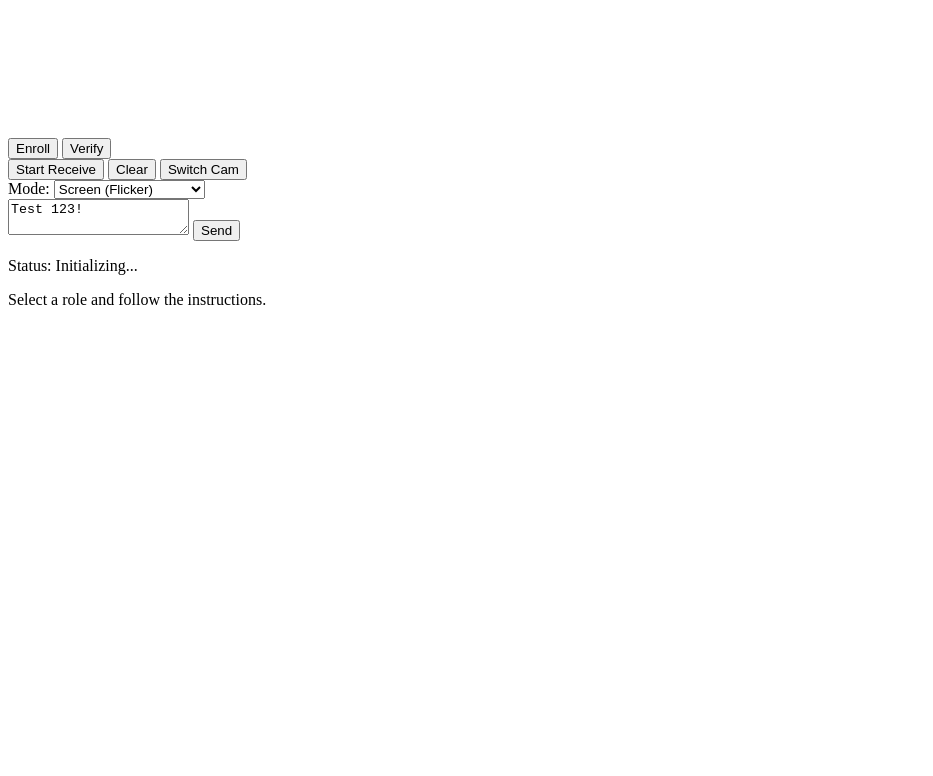
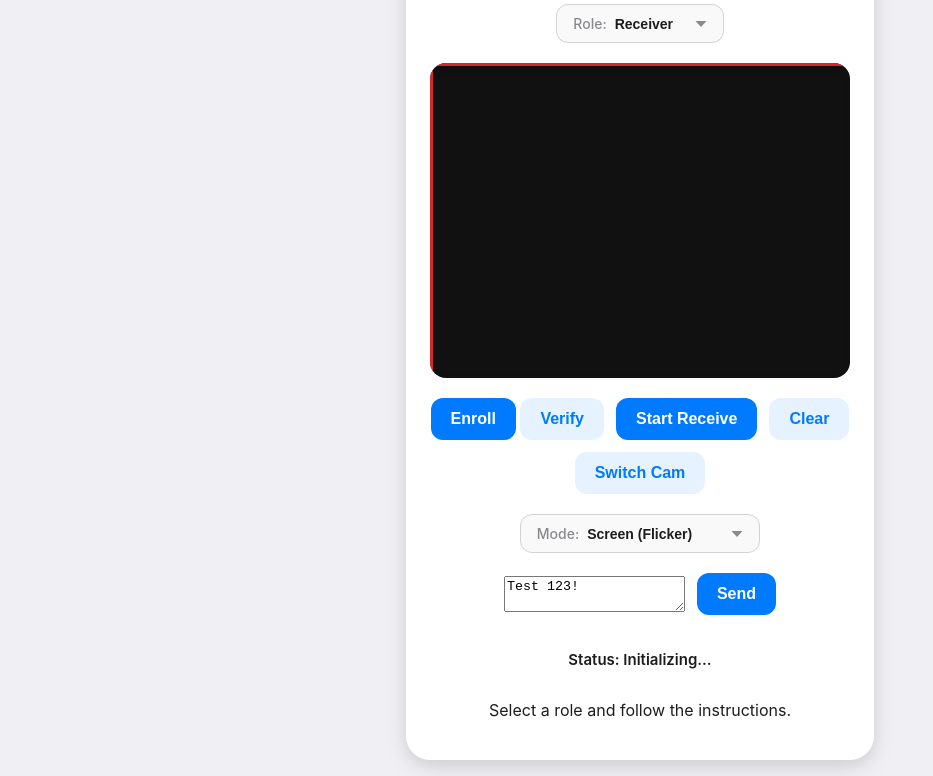
Before and after one commit to Flashchat200000/Lightprint, a plain HTML site: page index.html in a window 1280 px wide. Shown: the part 90-866 px from the top of the page, without its empty margins (0-933 px from the left). Before the commit the page ends 800 px from the top, so only its background shows below. Drawn offline with Linux system fonts and the light colour scheme.

Commit message:
Refactor index.html structure and add doctype

```diff
--- a/index.html
+++ b/index.html
@@ -1,3 +1,14 @@
+<!DOCTYPE html>
+ <html lang="en">
+ <head>
+     <meta charset="UTF-8">
+     <meta name="viewport" content="width=device-width, initial-scale=1.0">
+     <title>Lightprint</title>
+     <!-- Include CSS -->
+     <link rel="stylesheet" href="style.css">
+ </head>
+ <body>
+
  <div class="container">
    <h2>Lightprint</h2>
 
@@ -12,7 +23,7 @@
    </div>
 
    <div class="main-display">
-    <video id="cam" autoplay playsinline muted></video>
+     <video  id="cam" autoplay playsinline muted></video>
      <canvas id="roi-overlay"></canvas>
      <div id="transmitter" class="hidden"></div>
    </div>
@@ -30,7 +41,7 @@
        <div class="controls">
            <div class="setting-switch">
              <label>Mode:</label>
-            <select id="signalType">
+             <select  id="signalType">
                  <option value="flicker" selected>Screen (Flicker)</option>
                  <option value="stable">Flashlight (Stable)</option>
                  <option value="data">Data Receiving (CS4)</option>
@@ -46,8 +57,13 @@
 
    <div id="progressWrap"><div id="progressFill"></div></div>
    <div id="statusWrap"><p id="status">Status: Initializing...</p></div>
-  <p class="small" id="info">Select a role and follow the instructions.</p>
+   <p class="small" id="info">Select a role  and follow the instructions.</p>
    <div id="plots"></div>
  </div>
 
  <canvas id="frame" style="display:none;"></canvas>
+
+ <!-- Enable JavaScript -->
+ <script src="app.js"></script>
+ </body>
+ </html>
```
Lines whose indentation alone changed are shown as unchanged.
